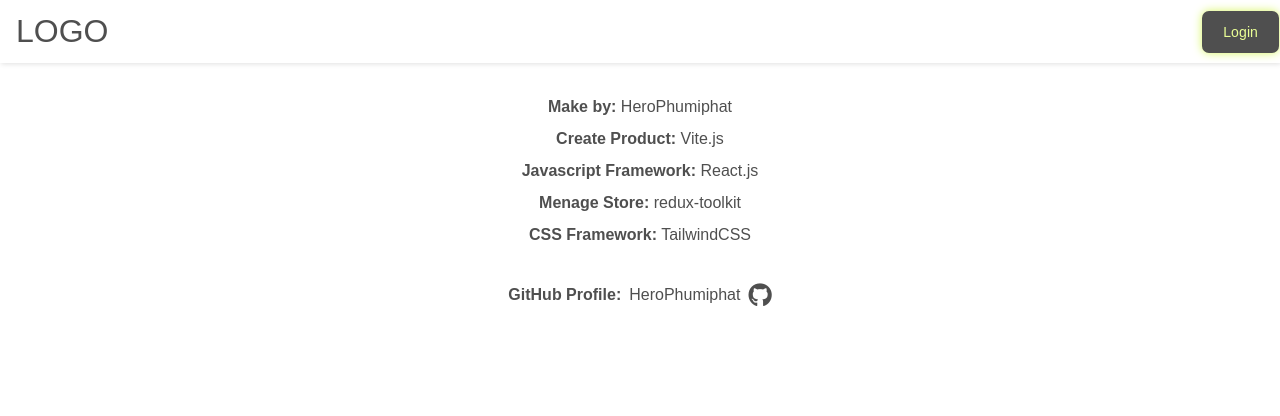
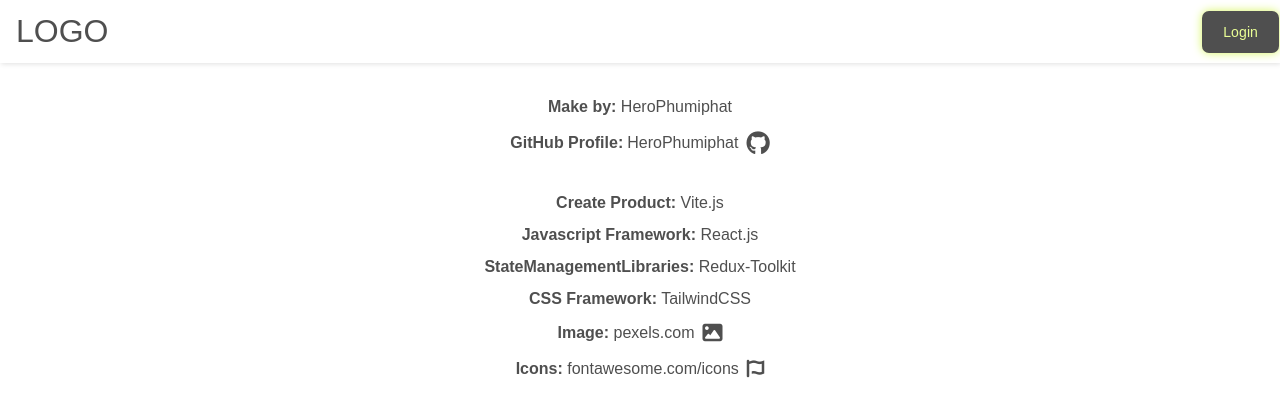
Before and after one commit to HeroPhumiphat/react-redux-toolkit, a React (Vite) app: page /about in a window 1280 px wide. Shown: the top 416 px of the page. Built offline with nearby package versions, Linux system fonts and the light colour scheme.

Commit message:
edit file

```diff
--- a/src/components/Header.jsx
+++ b/src/components/Header.jsx
@@ -1,6 +1,6 @@
 import React from 'react'
 import { useDispatch, useSelector } from 'react-redux'
-import { NavLink } from 'react-router-dom'
+import { Link, NavLink } from 'react-router-dom'
 import { addMessage } from '../slice/messageAlertSlice'
 import { addEditTrue } from '../slice/stateEditSlice'
 import { stateLoginTrue } from '../slice/stateLoginSlice'
@@ -58,6 +58,11 @@
 
   const onClickBTN = () => {
     dispatch(stateLoginTrue())
+    setStateMenuList(false)
+        menulist.current.classList.add('active-close')
+        menulist.current.classList.remove('active-open')
+        menuShow.current.classList.add('active-close')
+        menuShow.current.classList.remove('active-open')
   }
 
   const onClickProfile = () => {
@@ -151,10 +156,20 @@
           <div></div>
           <div></div>
         </div>
-        <div className='menuShow absolute px-10 py-7 bg-neutral-300 rounded-md right-3 top-20 z-40 flex-col items-center space-y-2 hidden' ref={menuShow}>
-          <p className='menuL' style={{'--r': 2}}>Lorem ipsum dolor</p>
-          <p className='menuL' style={{'--r': 3}}>Lorem ipsum dolor</p>
-          <p className='menuL' style={{'--r': 4}}>Lorem ipsum dolor</p>
+        <div className='menuShow absolute px-10 py-7 bg-neutral-300 rounded-md right-3 top-20 z-40 flex-col items-center hidden' ref={menuShow}>
+          <Link to='/' className='menuL mb-1' style={{'--r': 2}}>Home</Link>
+          <Link to='/product' className='menuL mb-1' style={{'--r': 3}}>Product</Link>
+          <Link to='/cart' className='menuL mb-1 tracking-wider' style={{'--r': 4}}>Cart</Link>
+          <Link to='/about' className='menuL mb-3' style={{'--r': 5}}>About</Link>
+          {
+            userLogin?.name.length > 0
+              ? <div className='flex items-center menuL' style={{'--r': 6}}>
+                  <button className='text-sm text-red-200 bg-neutral-500 hover:bg-neutral-600 border-none py-2.5' onClick={onClickLogout} style={{boxShadow: '0px 0px 5px rgba(255, 0, 0, .7)'}}>Logout</button>
+                </div>
+              : <div className='flex items-center menuL' style={{'--r': 6}}>
+                  <button className='btn text-sm' onClick={onClickBTN}>Login</button>
+                </div>
+          }
         </div>
       </div>
     </div>
--- a/src/components/page/About.jsx
+++ b/src/components/page/About.jsx
@@ -5,19 +5,27 @@
   return (
     <div className='w-full mt-5 flex flex-col items-center space-y-2'>
       <p><span className='font-bold'>Make by:</span> HeroPhumiphat</p>
+      <div className='flex items-center'>
+          <p><span className='font-bold'>GitHub Profile:</span> </p>
+          <Link to='https://github.com/HeroPhumiphat' className='flex space-x-2 items-center'><p className='ml-1'>HeroPhumiphat</p>
+          <i className="text-2xl fa-brands fa-github"></i></Link>
+      </div>
+      <br />
       <p><span className='font-bold'>Create Product:</span> Vite.js</p>
       <p><span className='font-bold'>Javascript Framework:</span> React.js</p>
-      <p><span className='font-bold'>Menage Store:</span> redux-toolkit</p>
+      <p><span className='font-bold'>StateManagementLibraries:</span> Redux-Toolkit</p>
       <p><span className='font-bold'>CSS Framework:</span> TailwindCSS</p>
 
-      <br />
-      <ul>
-        <li className='flex items-center space-x-2'>
-          <p><span className='font-bold'>GitHub Profile:</span> </p>
-          <Link to='https://github.com/HeroPhumiphat' className='flex space-x-2 items-center'><p>HeroPhumiphat</p>
-          <i className="text-2xl fa-brands fa-github"></i></Link>
-        </li>
-      </ul>
+      <Link to='www.pexels.com' className='flex items-center'>
+        <span className='font-bold'>Image:</span>
+        <p>&nbsp;pexels.com</p>
+        <i class="fa-solid fa-image ml-2 text-xl"></i>
+      </Link>
+      <Link to='www.pexels.com' className='flex items-center'>
+        <span className='font-bold'>Icons:</span>
+        <p>&nbsp;fontawesome.com/icons</p>
+        <i class="fa-solid fa-font-awesome text-xl ml-2"></i>
+      </Link>
 
     </div>
   )
--- a/src/components/page/Home.jsx
+++ b/src/components/page/Home.jsx
@@ -1,31 +1,9 @@
 import React from 'react'
-import { useDispatch, useSelector } from 'react-redux'
-import { addMessage } from '../../slice/messageAlertSlice'
 
 export default function Home() {
-  const countMessage = useSelector(state => state.countMessage.value)
-  const dispatch = useDispatch()
-
-  const onClickUp = () => {
-    let message = { alert: 'Success', message: 'You have successfully registered as a new member.' }
-    console.log(message)
-    dispatch(addMessage(message))
-  }
   return (
     <div>
       <h1>Home</h1>
-      <br />
-      <button className='bg-green-200 mr-5' onClick={onClickUp}>Click +</button>
-      <br />
-      <br />
-      {/* {
-        messageAlert.map((e, i) => (
-          <div key={+i} className='flex justify-between items-center text-black bg-amber-200 mb-2 w-96 px-5'>
-            <p className=''>{e}</p>
-            <button className='px-0 bg-transparent' onClick={() => onCLickBtnClose(i)}>X</button>
-          </div>
-        ))
-      } */}
     </div>
   )
 }
```
Lines whose indentation alone changed are shown as unchanged.
